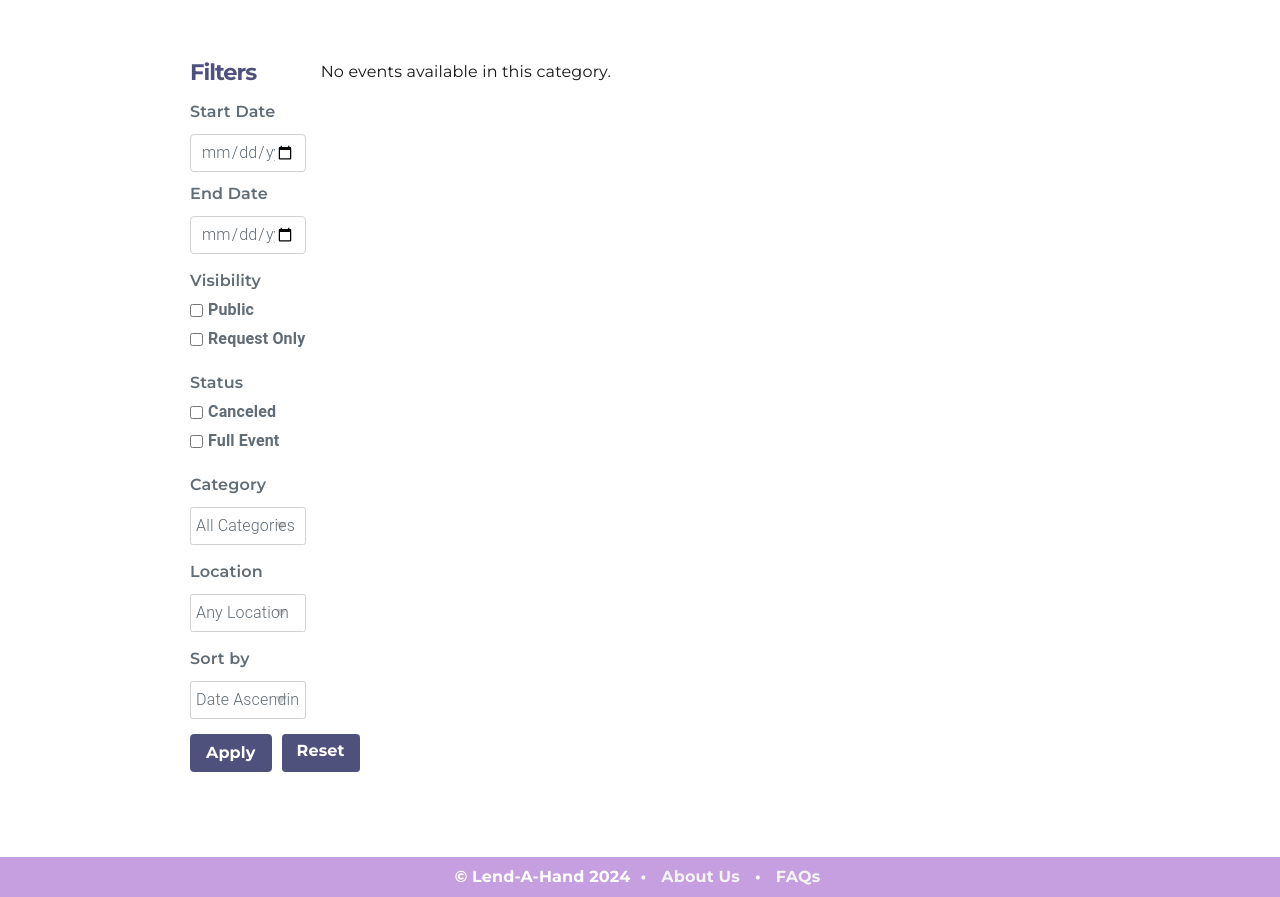
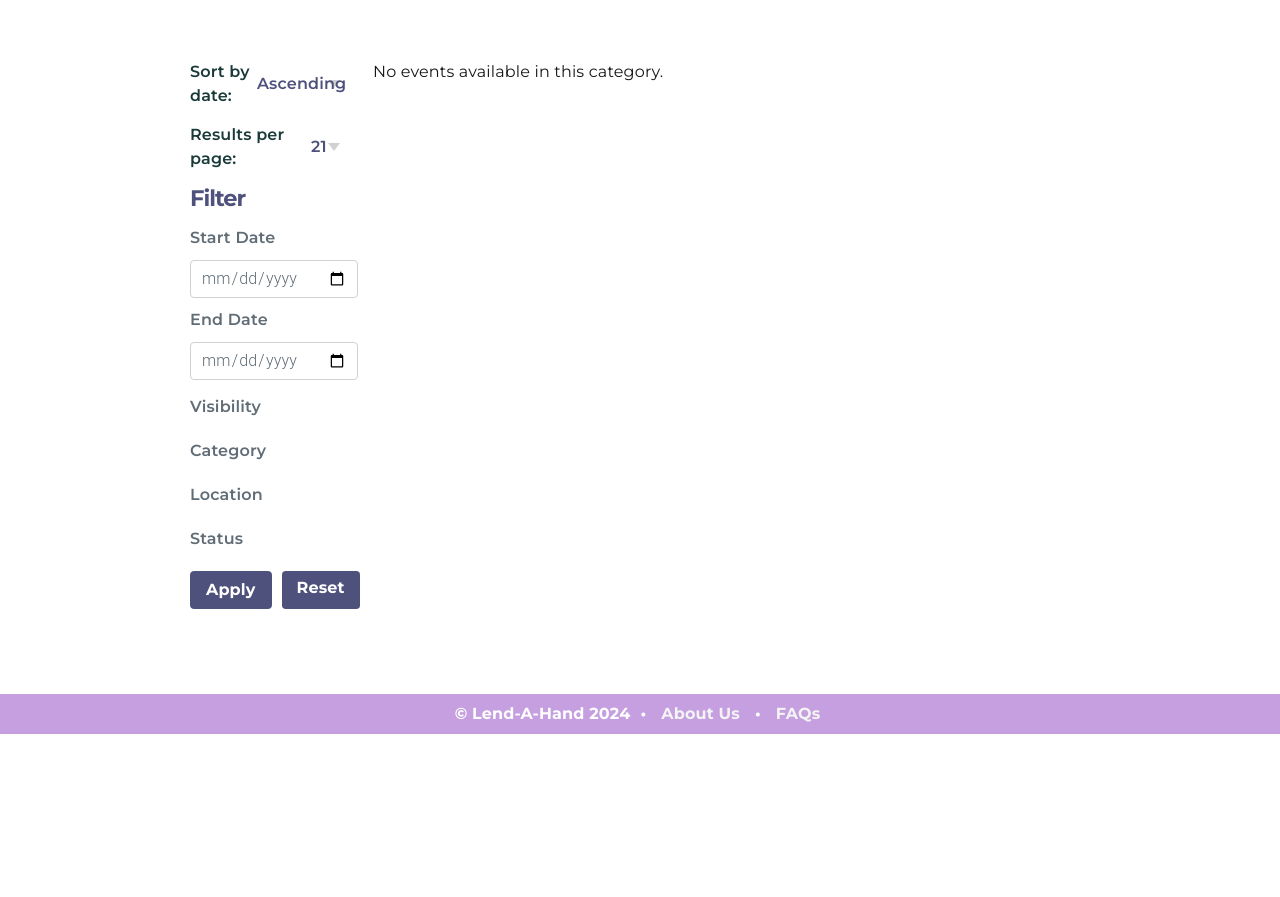
Before and after one commit to franciscompafonso/LBAW-Vault, a Laravel app: template resources/views/pages/search.blade.php in a window 1280 px wide. Shown: the part 68-965 px from the top of the page. After the commit the page ends 802 px from the top, so only its background shows below. Run offline with Laravel 10, Linux system fonts and the light colour scheme; the template is opened without the code that fills it, so the values that code supplies are empty; style sheets or scripts are compiled from the project's sources; some libraries are stand-ins or nearby versions.

Commit message:
collapsing sections

```diff
--- a/resources/views/pages/home.blade.php
+++ b/resources/views/pages/home.blade.php
@@ -132,7 +132,7 @@
 
                 <div class="grid w-full gap-6 sm:grid-cols-2 md:grid-cols-3 lg:grid-cols-4 xl:grid-cols-4">
                     @foreach ($categories->pluck('events')->flatten()->take(4) as $event)
-                            @include('partials.event', ['event' => $event])
+                        @include('partials.event', ['event' => $event])
                     @endforeach
                 </div>
             @endif
--- a/resources/views/pages/search.blade.php
+++ b/resources/views/pages/search.blade.php
@@ -7,22 +7,46 @@
 <section class="w-full px-6 py-16">
 
     <!-- Main Grid Layout -->
-    <div class="grid grid-cols-7 gap-6">
+    <div class="grid grid-cols-5 gap-6">
 
         <!-- Filters Section -->
         <form method="GET" id="filtersForm" class="flex flex-col gap-6">
 
-            <!-- Filters Label -->
-            <h2 class="text-4xl font-bold font-montserrat text-ultraViolet">Filters</h2>
-
             <!-- Display Search Context -->
             @if(request('q'))
-                <p class="text-md font-montserrat font-semibold text-darkSlateGrey">
-                    Searching for: <span class="text-ultraViolet">{{ request('q') }}</span>
+                <p class="text-md font-montserrat font-semibold text-darkSlateGrey mb-4">
+                    Showing results for: <span class="text-ultraViolet">{{ request('q') }}</span>
                 </p>
                 <!-- Hidden Input to Preserve Search Query -->
                 <input type="hidden" name="q" value="{{ request('q') }}">
             @endif
+
+            <!-- Sort by date -->
+            <div class="flex items-center">
+                <p class="text-md font-montserrat font-semibold text-darkSlateGrey">
+                    Sort by date:
+                </p>
+                <select name="order" id="order" class="pl-2 text-md font-montserrat font-semibold text-ultraViolet border-0 rounded w-[9em]">
+                    <option value="date_asc"  {{ request('order') === 'date_asc'  ? 'selected' : '' }}>Ascending</option>
+                    <option value="date_desc" {{ request('order') === 'date_desc' ? 'selected' : '' }}>Descending</option>
+                </select>
+            </div>
+
+            <!-- Results per page -->
+            <div class="flex items-center">
+                <p class="text-md font-montserrat font-semibold text-darkSlateGrey">
+                    Results per page:
+                </p>
+                <select name="results" id="results" class="pl-2 text-md font-montserrat font-semibold text-ultraViolet border-0 rounded w-[4em]">
+                    <option value="21"  {{ request('results') === '21'  ? 'selected' : '' }}>21</option>
+                    <option value="30"  {{ request('results') === '30'  ? 'selected' : '' }}>30</option>
+                    <option value="45"  {{ request('results') === '45'  ? 'selected' : '' }}>45</option>
+                </select>
+            </div>
+
+
+            <!-- Filters Label -->
+            <h2 class="text-4xl font-bold font-montserrat text-ultraViolet">Filter</h2>
 
             <!-- Date Range -->
             <div>
@@ -48,74 +72,88 @@
             </div>
 
             <!-- Visibility -->
-            <div>
-                <label class="block font-montserrat font-semibold">Visibility</label>
-                <div class="mt-2">
-                    <label class="flex items-center space-x-2">
-                        <input type="checkbox" name="visibility[]" value="public"
-                            {{ request('visibility') && in_array('public', request('visibility')) ? 'checked' : '' }} />
+            <div class="collapsible-container">
+                <label class="block font-montserrat font-semibold cursor-pointer" onclick="toggleSectionVisibility('visibility')">
+                    Visibility
+                </label>
+                <div class="mt-2 hidden" id="visibility">
+                    <label class="flex items-center space-x-2 mt-1">
+                        <input type="checkbox" name="status[]" value="public"
+                            {{ request('visibility') === 'public' ? 'checked' : '' }} />
                         <span>Public</span>
                     </label>
-                    <label class="flex items-center space-x-2 mt-1">
-                        <input type="checkbox" name="visibility[]" value="request_only"
-                            {{ request('visibility') && in_array('request_only', request('visibility')) ? 'checked' : '' }} />
+                    <label class="flex items-center space-x-2">
+                        <input type="checkbox" name="status[]" value="request_only"
+                            {{ request('visibility') === 'request_only' ? 'checked' : '' }} />
                         <span>Request Only</span>
                     </label>
                 </div>
             </div>
 
+            <!-- Category -->
+            <div class="collapsible-container">
+                <label class="block font-montserrat font-semibold cursor-pointer" onclick="toggleSectionVisibility('category')">
+                    Category
+                </label>
+                <div class="mt-2 hidden" id="category">
+                    @foreach ($categories as $category)
+                        <label class="flex items-center space-x-2 mt-1">
+                            <input type="checkbox" name="category_id[]" value="{{ $category->id }}"
+                                {{ request('category_id') && in_array($category->id, request('category_id')) ? 'checked' : '' }} />
+                            <span>{{ $category->name }}</span>
+                        </label>
+                    @endforeach
+                </div>
+            </div>
+
+            <!-- Location -->
+            <div class="collapsible-container">
+                <label class="block font-montserrat font-semibold cursor-pointer" onclick="toggleSectionVisibility('location')">
+                    Location
+                </label>
+                <div class="mt-2 hidden" id="location">
+                    @foreach ($locations as $location)
+                        <label class="flex items-center space-x-2 mt-1">
+                            <input type="checkbox" name="location[]" value="{{ $location->id }}"
+                                {{ request('location') && in_array($location->id, request('location')) ? 'checked' : '' }} />
+                            <span>{{ $location->name }}</span>
+                        </label>
+                    @endforeach
+                </div>
+            </div>
+
             <!-- Status -->
-            <div>
-                <label class="block font-montserrat font-semibold">Status</label>
-                <div class="mt-2">
+            <div class="collapsible-container">
+                <label class="block font-montserrat font-semibold cursor-pointer" onclick="toggleSectionVisibility('status')">
+                    Status
+                </label>
+                <div class="mt-2 hidden" id="status">
+                    <label class="flex items-center space-x-2 mt-1">
+                        <input type="checkbox" name="status[]" value="full"
+                            {{ request('status') && in_array('full', request('status')) ? 'checked' : '' }} />
+                        <span>Finished</span>
+                    </label>
+                    <label class="flex items-center space-x-2">
+                        <input type="checkbox" name="status[]" value="canceled"
+                            {{ request('status') && in_array('canceled', request('status')) ? 'checked' : '' }} />
+                        <span>On going</span>
+                    </label>
+                    <label class="flex items-center space-x-2 mt-1">
+                        <input type="checkbox" name="status[]" value="upcoming"
+                            {{ request('status') && in_array('upcoming', request('status')) ? 'checked' : '' }} />
+                        <span>Upcoming</span>
+                    </label>
                     <label class="flex items-center space-x-2">
                         <input type="checkbox" name="status[]" value="canceled"
                             {{ request('status') && in_array('canceled', request('status')) ? 'checked' : '' }} />
                         <span>Canceled</span>
                     </label>
                     <label class="flex items-center space-x-2 mt-1">
-                        <input type="checkbox" name="status[]" value="full"
-                            {{ request('status') && in_array('full', request('status')) ? 'checked' : '' }} />
-                        <span>Full Event</span>
+                        <input type="checkbox" name="status[]" value="full_capacity"
+                            {{ request('status') && in_array('full_capacity', request('status')) ? 'checked' : '' }} />
+                        <span>At full capacity</span>
                     </label>
                 </div>
-            </div>
-
-            <!-- Category -->
-            <div>
-                <label for="category" class="block font-montserrat font-semibold">Category</label>
-                <select name="category_id" id="category" class="p-2 border rounded mt-2">
-                    <option value="">All Categories</option>
-                    @foreach ($categories as $category)
-                        <option value="{{ $category->id }}" {{ request('category_id') == $category->id ? 'selected' : '' }}>
-                            {{ $category->name }}
-                        </option>
-                    @endforeach
-                </select>
-            </div>
-
-            <!-- Location -->
-            <div>
-                <label for="location" class="block font-montserrat font-semibold">Location</label>
-                <select name="location" id="location" class="p-2 border rounded mt-2">
-                    <option value="">Any Location</option>
-                    @foreach ($locations as $location)
-                        <option value="{{ $location->id }}" {{ request('location') == $location->id ? 'selected' : '' }}>
-                            {{ $location->name }}
-                        </option>
-                    @endforeach
-                </select>
-            </div>
-
-            <!-- Sort by -->
-            <div>
-                <label for="order" class="block font-montserrat font-semibold">Sort by</label>
-                <select name="order" id="order" class="p-2 border rounded mt-2">
-                    <option value="date_asc"  {{ request('order') === 'date_asc'  ? 'selected' : '' }}>Date Ascending</option>
-                    <option value="date_desc" {{ request('order') === 'date_desc' ? 'selected' : '' }}>Date Descending</option>
-                    <option value="part_asc"  {{ request('order') === 'part_asc'  ? 'selected' : '' }}>Participants Ascending</option>
-                    <option value="part_desc" {{ request('order') === 'part_desc' ? 'selected' : '' }}>Participants Descending</option>
-                </select>
             </div>
 
             <!-- Buttons -->
@@ -135,7 +173,7 @@
         </form>
 
         <!-- Events Grid -->
-        <div class="col-span-6 grid gap-6 sm:grid-cols-2 md:grid-cols-3 lg:grid-cols-4 xl:grid-cols-4 auto-rows-min">
+        <div class="col-span-4 grid gap-6 sm:grid-cols-2 md:grid-cols-3 auto-rows-min">
             @forelse ($events as $event)
                 @include('partials.event', ['event' => $event])
             @empty
@@ -146,4 +184,18 @@
     </div>
 </section>
 
+<script>
+    function toggleSectionVisibility(id) {
+        const content = document.getElementById(id);
+        // Toggle visibility by switching between 'hidden' and 'block'
+        if (content.classList.contains('hidden')) {
+            content.classList.remove('hidden');
+            content.classList.add('block');
+        } else {
+            content.classList.remove('block');
+            content.classList.add('hidden');
+        }
+    }
+</script>
+
 @endsection
```
